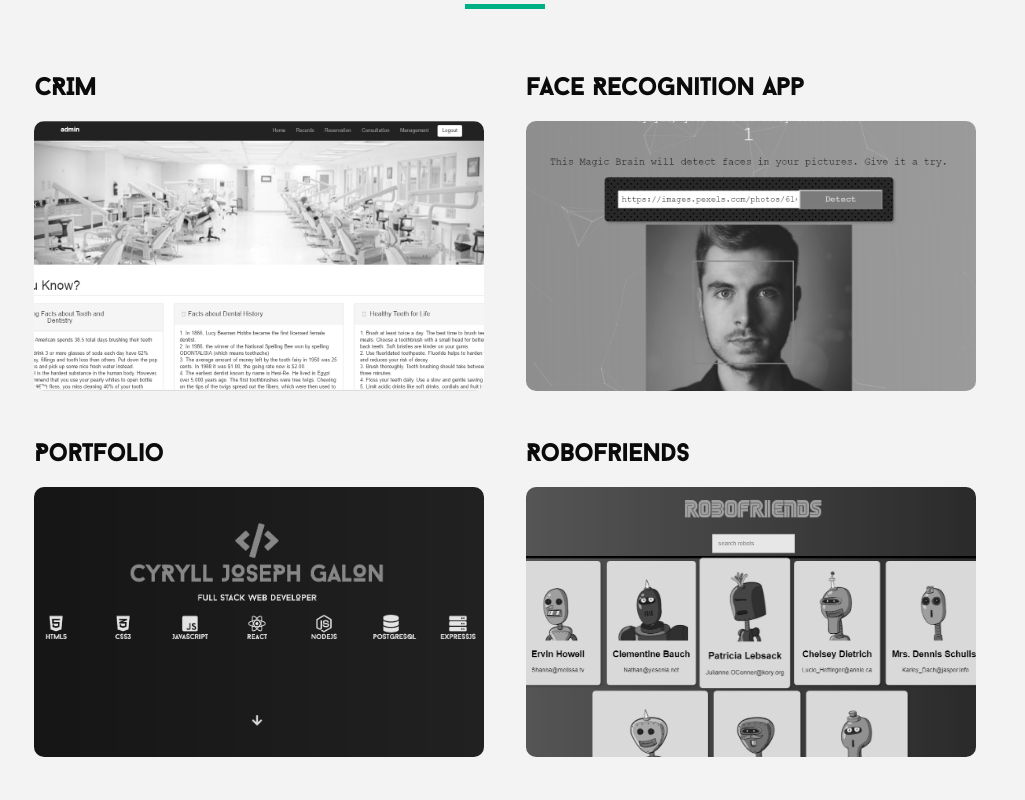
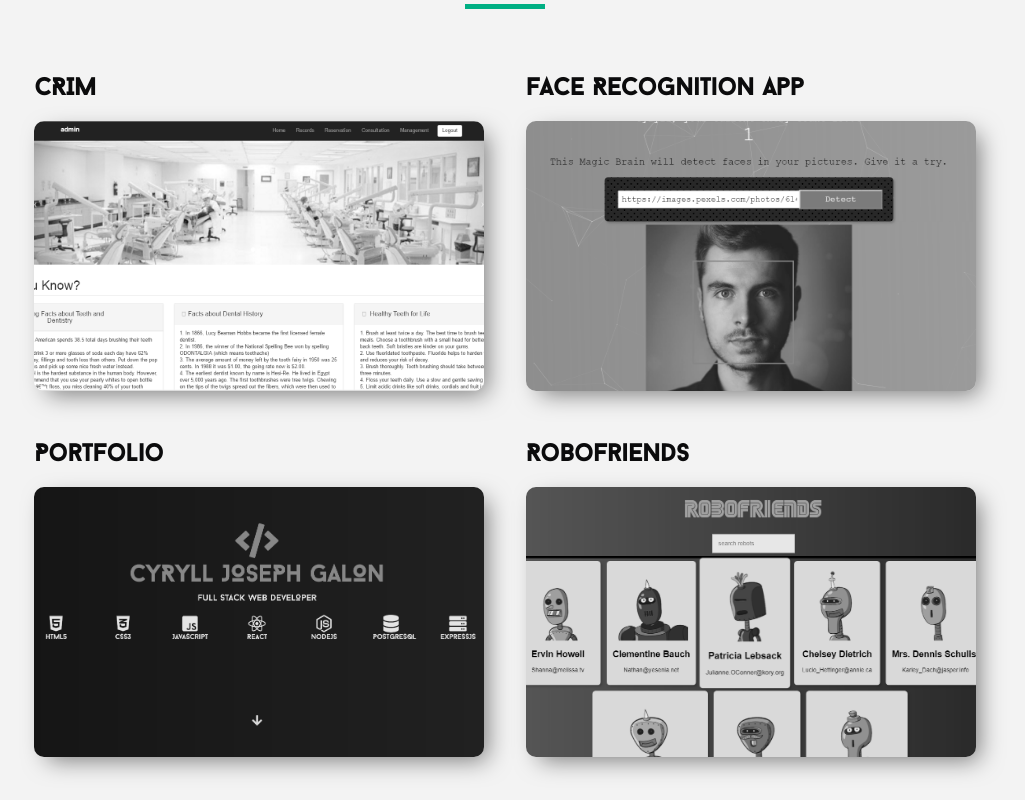
Before and after one commit to galoncyryll/portfolio, a React (Create React App) app: page / in a window 1280 px wide. Shown: the part 2120-2920 px from the top of the page, without its empty margins (135-1160 px from the left). Built offline with nearby package versions, Linux system fonts and the light colour scheme.

Commit message:
add box shadow to projects

```diff
--- a/src/components/projects/projects.css
+++ b/src/components/projects/projects.css
@@ -66,6 +66,9 @@
     position: relative;
     transition: filter 0.3s ease-in-out;
     overflow: hidden;
+    -webkit-box-shadow: 8px 8px 23px -5px rgba(0,0,0,0.5);
+    -moz-box-shadow: 8px 8px 23px -5px rgba(0,0,0,0.5);
+    box-shadow: 8px 8px 23px -5px rgba(0,0,0,0.5);
 }
 
 .projects-container .project-card1:hover .overlay,
```
